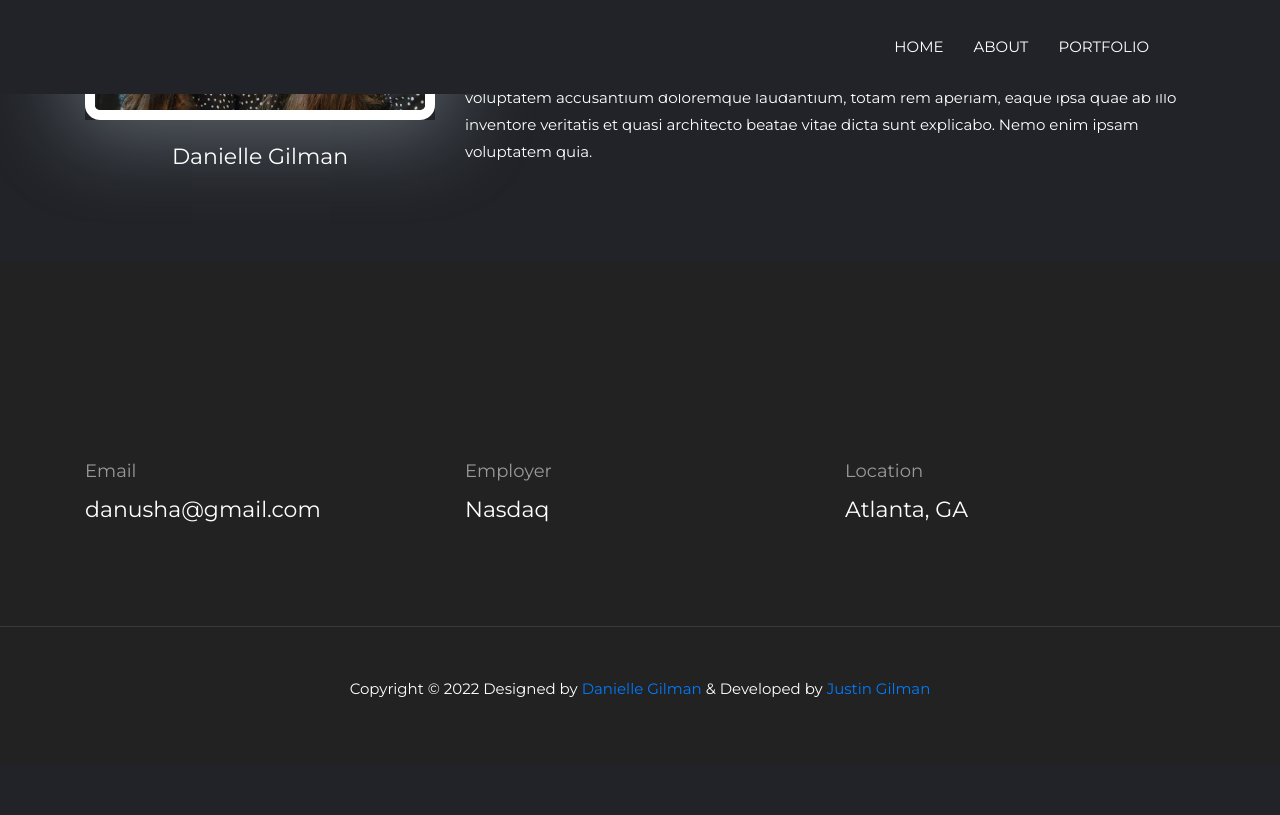
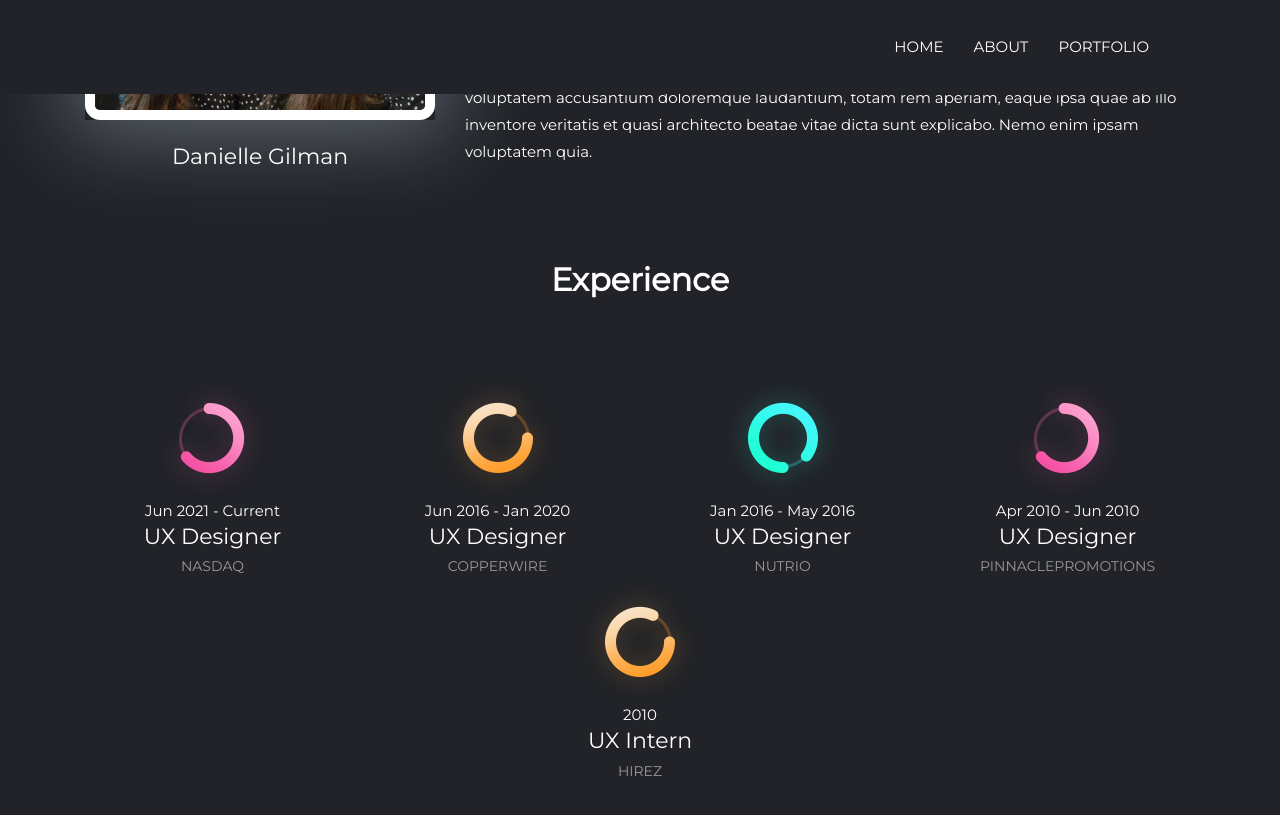
Before and after one commit to danusha/daniellegilman.com, a Jekyll site: the page built from _pages/about.md, in a window 1280 px wide and 900 px high, scrolled down 644 px. Shown: the top 815 px of the window. Built offline with Jekyll 4.4.1, drawn with Linux system fonts in a browser that asks for light colours; before the commit the page ends 1410 px from its top, so only the background shows below that.

Commit message:
changing experience icons; adding experience section to about me

```diff
--- a/_data/settings.yml
+++ b/_data/settings.yml
@@ -91,8 +91,8 @@ experience:
 - {name: UX Designer, icon: 'icon-1.png', date: 'Jun 2021 - Current', organization: 'NASDAQ'}
 - {name: UX Designer, icon: 'icon-2.png', date: 'Jun 2016 - Jan 2020', organization: 'COPPERWIRE'}
 - {name: UX Designer, icon: 'icon-3.png', date: 'Jan 2016 - May 2016', organization: 'NUTRIO'}
-- {name: UX Designer, icon: 'icon-4.png', date: 'Apr 2010 - Jun 2010', organization: 'PINNACLEPROMOTIONS'}
-- {name: UX Intern, icon: 'icon-5.png', date: '2010', organization: 'HIREZ'}
+- {name: UX Designer, icon: 'icon-1.png', date: 'Apr 2010 - Jun 2010', organization: 'PINNACLEPROMOTIONS'}
+- {name: UX Intern, icon: 'icon-2.png', date: '2010', organization: 'HIREZ'}
 
 
 #-------------------------------
--- a/_layouts/about.html
+++ b/_layouts/about.html
@@ -38,3 +38,5 @@ layout: default
   </div>
 </section>
 <!-- /about -->
+
+{% include experience-section.html %}
```
